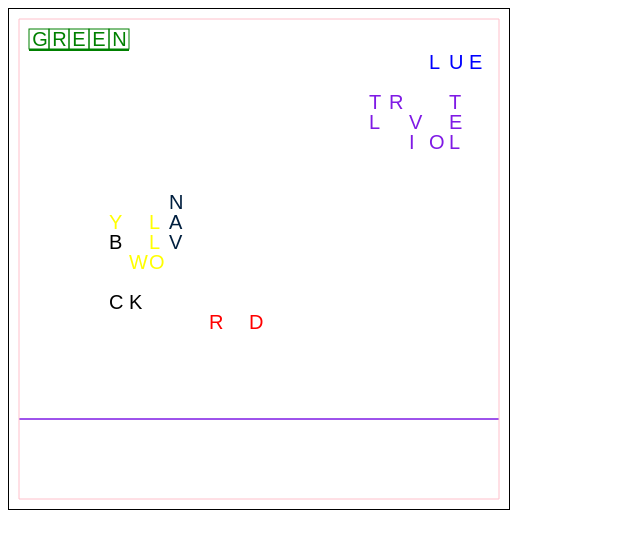
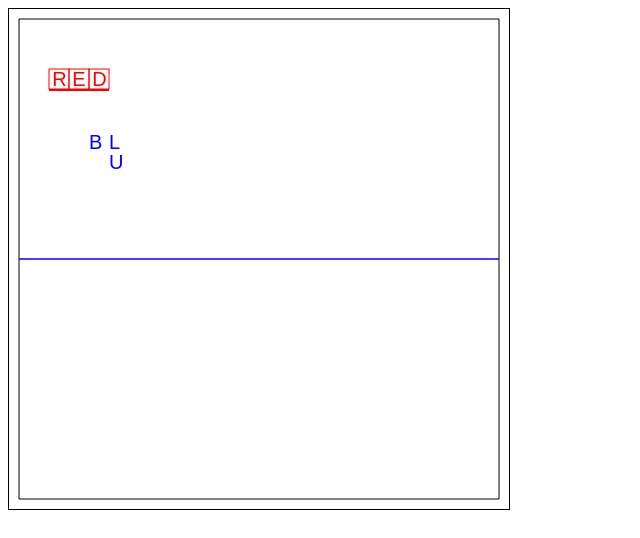
Before and after one commit to mixtura/simple-games, a plain HTML site: page wordSnake/index.html in a window 1280 px wide. Shown: the whole page, without its empty margins (0-640 px from the left). Drawn offline with Linux system fonts and the light colour scheme.

Commit message:
Add wip level 1

```diff
--- a/wordSnake/index.html
+++ b/wordSnake/index.html
@@ -3,6 +3,7 @@
   <head>
     <meta charset="utf-8"/>
     <title>Word snake</title>
+    <script src="./levels/1.js"></script>
     <script src="./wordSnake.js"></script>
     <style type="text/css">
       canvas { border: 1px solid black; }
--- /dev/null
+++ b/wordSnake/levels/1.js
@@ -0,0 +1,2 @@
+window.levels = window.levels || [];
+levels[1] = {"words":[{"blocks":[{"position":{"x":2,"y":3},"letter":"R"},{"position":{"x":3,"y":3},"letter":"E"},{"position":{"x":4,"y":3},"letter":"D"}],"absentBlockIndexes":[],"color":"red"},{"blocks":[{"position":{"x":4,"y":6},"letter":"B"},{"position":{"x":5,"y":6},"letter":"L"},{"position":{"x":5,"y":7},"letter":"U"},{"position":{"x":4,"y":7},"letter":"E"}],"absentBlockIndexes":[3],"color":"#0000ff"}],"borders":[{"color":"#000000","line":[{"x":0,"y":0},{"x":0,"y":24},{"x":24,"y":24},{"x":24,"y":0},{"x":0,"y":0}]},{"color":"#0000ff","line":[{"x":0,"y":12},{"x":24,"y":12}]}]}
--- a/wordSnake/wordSnake.js
+++ b/wordSnake/wordSnake.js
@@ -221,8 +221,30 @@ function getDemoLevel() {
   }
 }
 
+function loadLevel(num) {
+  let levelData = {};
+
+  function mapVectors(vecs) {
+    return vecs.map(mapVector);
+  }
+
+  function mapVector(vec) {
+    return Object.assign(new Vector(), vec);
+  }
+
+  function mapBlocks(blocks) {
+    return blocks.map(b => Object.assign(new Block(), b, {position: mapVector(b.position)}));
+  }
+
+  levelData.words = levels[num].words.slice(1, levels[num].words.length).map(w => Object.assign(new Word(), w, {blocks: mapBlocks(w.blocks)}));
+  levelData.borders = levels[num].borders.map(b => Object.assign(new Border(), b, {line: mapVectors(b.line)}));
+  levelData.snake = new Snake(mapBlocks(levels[num].words[0].blocks), levels[num].words[0].color);
+
+  return levelData;
+}
+
 function wordSnake() {
-  let level = getDemoLevel();
+  let level = loadLevel(1);
   let previousLevel = null;
   let scale = 20;
   let canvasCtx = document.getElementById("canvas").getContext('2d');
```
